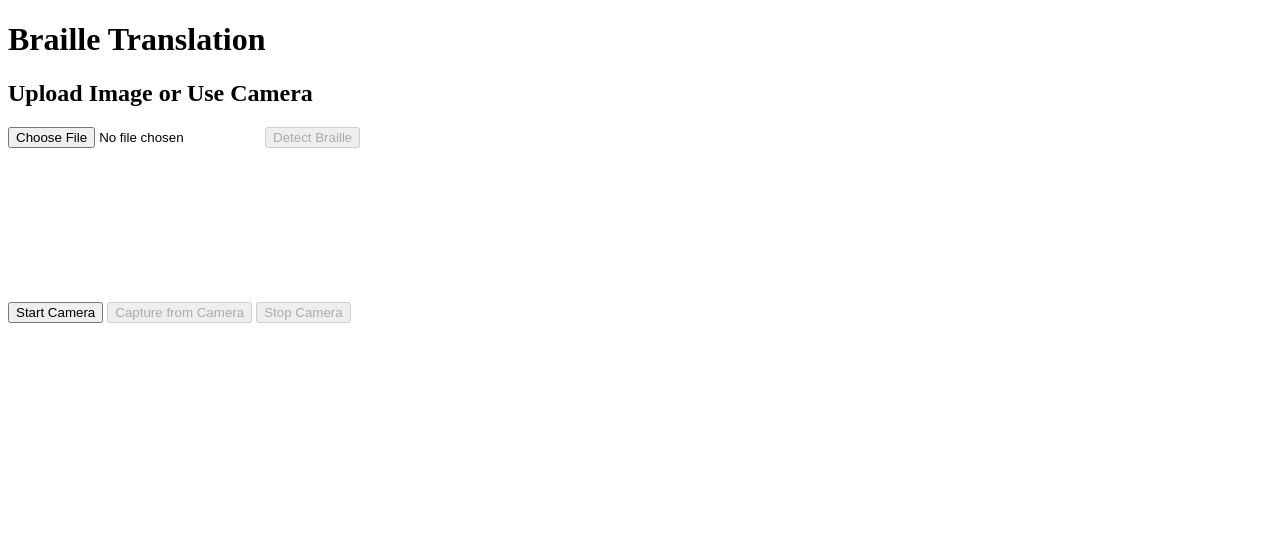
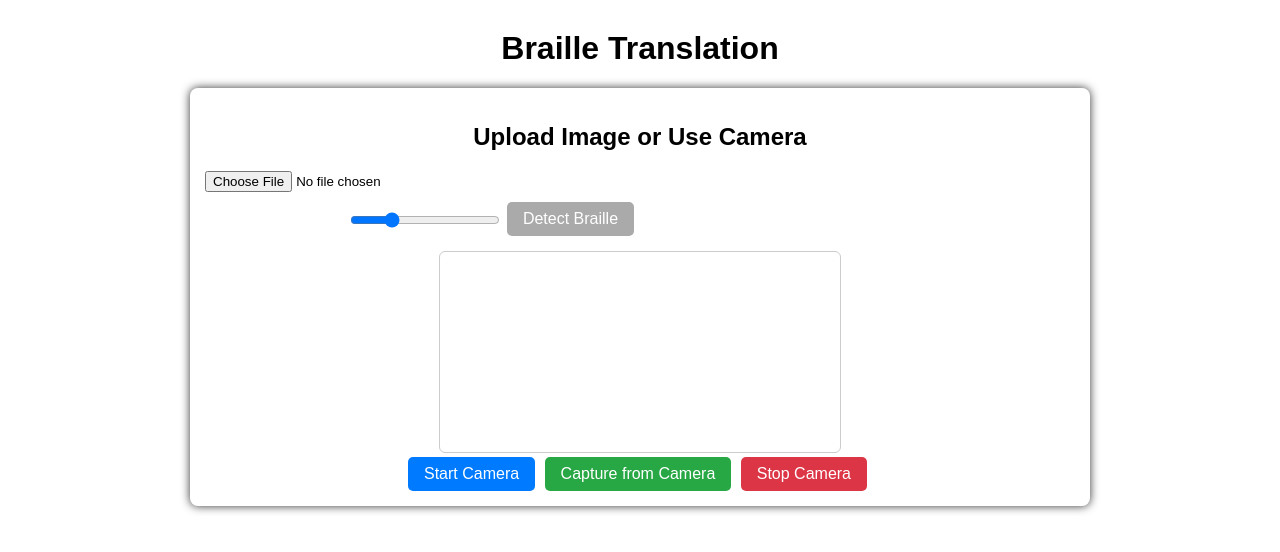
Before and after one commit to Prakash0062/Braille_Dots_Detection, a Flask app: page / in a window 1280 px wide. Shown: the top 552 px of the page. Run offline with Flask 2, Linux system fonts and the light colour scheme.

Commit message:
Update index.html

```diff
--- a/templates/index.html
+++ b/templates/index.html
@@ -5,7 +5,98 @@
   <meta name="viewport" content="width=device-width, initial-scale=1" />
   <title>Braille Translation</title>
   <style>
-    /* ... (same CSS as your original code) ... */
+    body {
+      font-family: Arial, sans-serif;
+      max-width: 900px;
+      margin: 30px auto;
+      padding: 0 20px;
+      background: white;
+      color: black;
+    }
+
+    @keyframes gradientBG {
+      0% { background-position: 0% 50%; }
+      50% { background-position: 100% 50%; }
+      100% { background-position: 0% 50%; }
+    }
+
+    h1, h2 {
+      text-align: center;
+      color: black;
+    }
+
+    section {
+      margin-bottom: 30px;
+      padding: 15px;
+      background: rgba(255, 255, 255, 0.1);
+      border-radius: 8px;
+      box-shadow: 0 0 10px #333;
+    }
+
+    input[type="file"] {
+      display: block;
+      margin: 10px 0;
+    }
+
+    button {
+      padding: 8px 16px;
+      cursor: pointer;
+      background-color: #007bff;
+      border: none;
+      color: white;
+      border-radius: 5px;
+      font-size: 16px;
+      margin-right: 5px;
+    }
+
+    button:disabled {
+      background-color: #aaa;
+      cursor: not-allowed;
+    }
+
+    #detected-image {
+      max-width: 100%;
+      border: 1px solid #ccc;
+      margin-top: 15px;
+      border-radius: 6px;
+    }
+
+    #detected-text {
+      margin-top: 15px;
+      font-size: 18px;
+      white-space: pre-line;
+      background: rgba(255, 255, 255, 0.8);
+      color: black !important;
+      padding: 15px;
+      border-radius: 6px;
+      min-height: 60px;
+    }
+
+    #camera-section {
+      margin-top: 15px;
+      text-align: center;
+    }
+
+    #video {
+      width: 100%;
+      max-width: 400px;
+      border-radius: 6px;
+      border: 1px solid #ccc;
+    }
+
+    #capture-btn {
+      background-color: #28a745;
+    }
+
+    #stop-camera-btn {
+      background-color: #dc3545;
+    }
+
+    #copy-btn, #speak-btn {
+      margin-top: 10px;
+      margin-right: 10px;
+      background-color: #6c757d;
+    }
   </style>
 </head>
 <body>
@@ -15,6 +106,8 @@
     <section>
       <h2>Upload Image or Use Camera</h2>
       <input type="file" id="image-input" accept="image/*" />
+      <label for="confidence-slider" style="color: white; margin-left: 10px;">Confidence: <span id="confidence-value">0.25</span></label>
+      <input type="range" id="confidence-slider" min="0" max="1" step="0.01" value="0.25" style="vertical-align: middle; margin-left: 10px; width: 150px;" />
       <button id="detect-btn" disabled>Detect Braille</button>
 
       <div id="camera-section">
@@ -32,7 +125,7 @@
 
   <section id="output-text-section" style="display: none;">
     <h2>Detected Text</h2>
-    <div id="detected-text">Detected text will appear here...</div>
+    <div id="detected-text" style="color: black;">Detected text will appear here...</div>
     <button id="copy-btn">📋 Copy Text</button>
     <button id="speak-btn">🔊 Play Audio</button>
   </section>
@@ -133,6 +226,8 @@
 
       const formData = new FormData();
       formData.append('image', selectedFile);
+      const confidenceValue = document.getElementById('confidence-slider').value;
+      formData.append('confidence', confidenceValue);
 
       fetch('/detect', {
         method: 'POST',
@@ -140,24 +235,31 @@
       })
       .then(res => res.text())
       .then(text => {
+        console.log("Raw response text:", text);
         try {
           const data = JSON.parse(text);
           if (data.error) {
-            alert("Error: " + data.error);
-            return;
-          }
+            alert(data.error);
+            detectedImage.src = "";
+            detectedText.textContent = "";
+            outputImageSection.style.display = 'none';
+            outputTextSection.style.display = 'none';
+          } else {
             detectedImage.src = data.detected_image;
             detectedText.textContent = data.detected_text_rows.join('\n');
             outputImageSection.style.display = 'block';
             outputTextSection.style.display = 'block';
-        } catch (err) {
-          console.error("JSON parse error:", err);
-          console.log("Raw response:", text);
-          alert("Failed to parse server response. Check server logs.");
+          }
+        } catch (e) {
+          alert("Failed to parse JSON response: " + e.message);
+          detectedImage.src = "";
+          detectedText.textContent = "";
+          outputImageSection.style.display = 'none';
+          outputTextSection.style.display = 'none';
         }
       })
       .catch(err => {
-        alert("Network or server error: " + err.message);
+        alert("Error: " + err.message);
       })
       .finally(() => {
         detectBtn.disabled = false;
@@ -180,5 +282,14 @@
     });
   </script>
 
+  <script>
+    const confidenceSlider = document.getElementById('confidence-slider');
+    const confidenceValueLabel = document.getElementById('confidence-value');
+
+    confidenceSlider.addEventListener('input', () => {
+      confidenceValueLabel.textContent = confidenceSlider.value;
+    });
+  </script>
+
 </body>
 </html>
```
Lines whose indentation alone changed are shown as unchanged.
